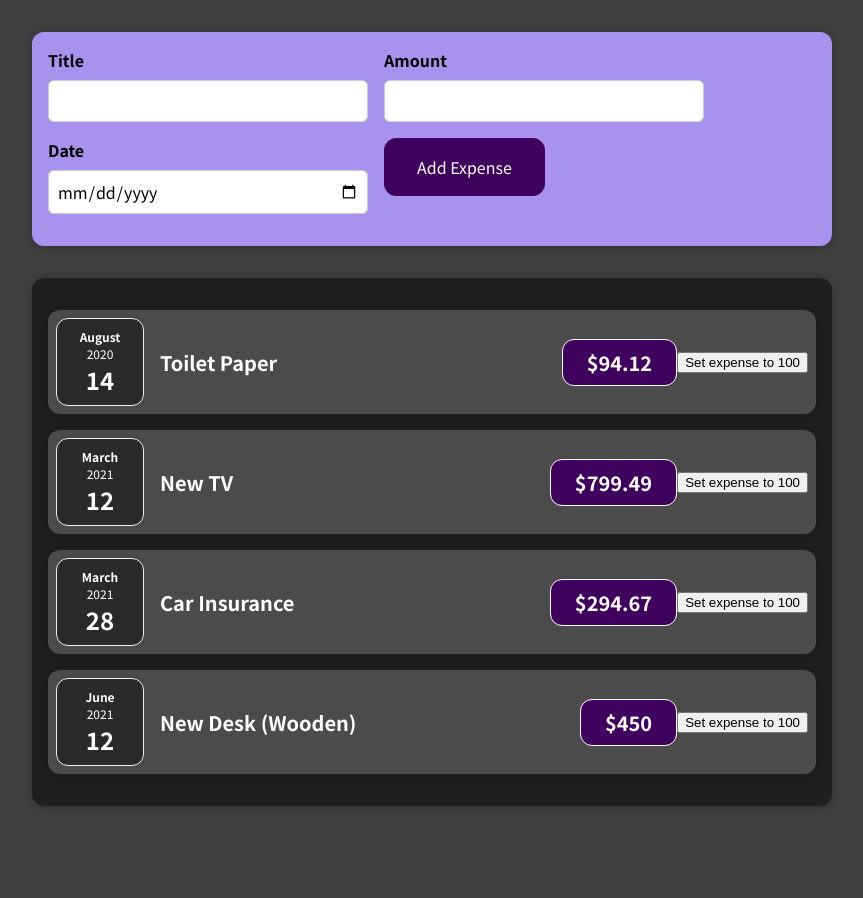
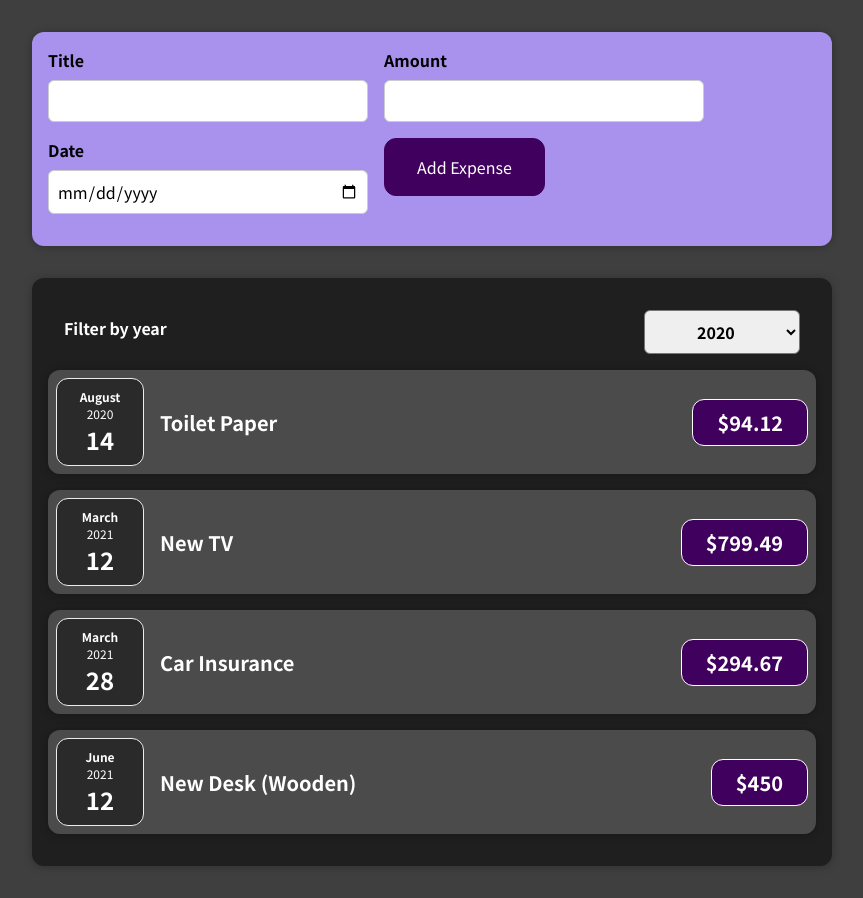
Before and after one commit to ramsankarAloor/react-tutorial-udemy, a React (Create React App) app: page / in a window 1280 px wide. Shown: the whole page, without its empty margins (208-1071 px from the left). Before the commit the page ends 838 px from the top, so only its background shows below. Built offline with nearby package versions, Linux system fonts and the light colour scheme.

Commit message:
year filter added, but not working

```diff
--- /dev/null
+++ b/src/components/Expenses/ExpenseFilter.css
@@ -0,0 +1,24 @@
+.expenses-filter {
+  color: white;
+  padding: 0 1rem;
+}
+
+.expenses-filter__control {
+  display: flex;
+  width: 100%;
+  align-items: center;
+  justify-content: space-between;
+  margin: 1rem 0;
+}
+
+.expenses-filter label {
+  font-weight: bold;
+  margin-bottom: 0.5rem;
+}
+
+.expenses-filter select {
+  font: inherit;
+  padding: 0.5rem 3rem;
+  font-weight: bold;
+  border-radius: 6px;
+}
--- a/src/components/Expenses/ExpenseItem.js
+++ b/src/components/Expenses/ExpenseItem.js
@@ -1,24 +1,13 @@
-import { useState } from "react";
 import ExpenseDate from "./ExpenseDate";
 import ExpenseDetails from "./ExpenseDetails";
 import "./ExpenseItem.css";
 import Card from "../UI/Card";
 
 function ExpenseItem(props) {
-  const [amount, setAmount] = useState(props.amount);
-
-  const clickHandler = () => {
-    setAmount(100);
-  };
-
   return (
     <Card className="expense-item">
       <ExpenseDate date={props.date} />
-      <ExpenseDetails
-        amount={amount}
-        title={props.title}
-      />
-      <button onClick={clickHandler}>Set expense to 100</button>
+      <ExpenseDetails amount={props.amount} title={props.title} />
     </Card>
   );
 }
--- /dev/null
+++ b/src/components/Expenses/Expensefilter.js
@@ -0,0 +1,25 @@
+import React from "react";
+
+import "./ExpenseFilter.css";
+
+const ExpensesFilter = (props) => {
+  const dropdownChangeHandler = (event) => {
+    props.onChangeFilter(event.target.value);
+  };
+
+  return (
+    <div className="expenses-filter">
+      <div className="expenses-filter__control">
+        <label>Filter by year</label>
+        <select value={props.selected} onChange={dropdownChangeHandler}>
+          <option value="2022">2022</option>
+          <option value="2021">2021</option>
+          <option value="2020">2020</option>
+          <option value="2019">2019</option>
+        </select>
+      </div>
+    </div>
+  );
+};
+
+export default ExpensesFilter;
--- a/src/components/Expenses/Expenses.js
+++ b/src/components/Expenses/Expenses.js
@@ -1,8 +1,11 @@
 import ExpenseItem from "./ExpenseItem";
-import "./Expenses.css"
+import "./Expenses.css";
 import Card from "../UI/Card";
+import { useState } from "react";
+import ExpensesFilter from "./Expensefilter";
 
 function Expenses(props) {
+  const [filterdYear, setFilteredYear] = useState("2020");
   const expenseItems = props.items.map((expense) => (
     <ExpenseItem
       title={expense.title}
@@ -11,7 +14,19 @@
     />
   ));
 
-  return <Card className="expenses">{expenseItems}</Card>;
+  const filterChangeHandler = (selectedYear) => {
+    setFilteredYear(selectedYear);
+  };
+
+  return (
+    <Card className="expenses">
+      <ExpensesFilter
+        selected={filterdYear}
+        onChangeFilter={filterChangeHandler}
+      />
+      {expenseItems}
+    </Card>
+  );
 }
 
 export default Expenses;
```
